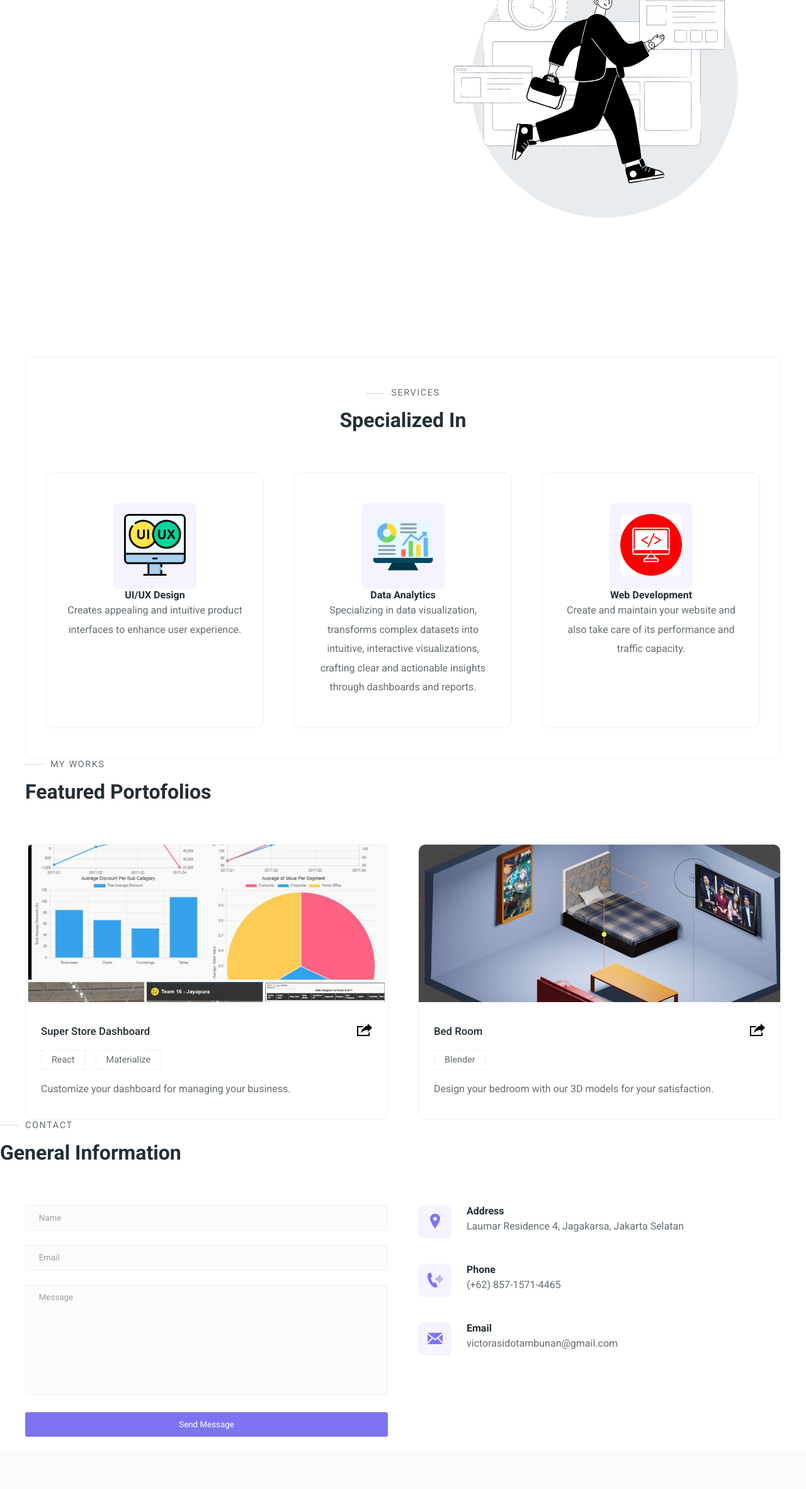
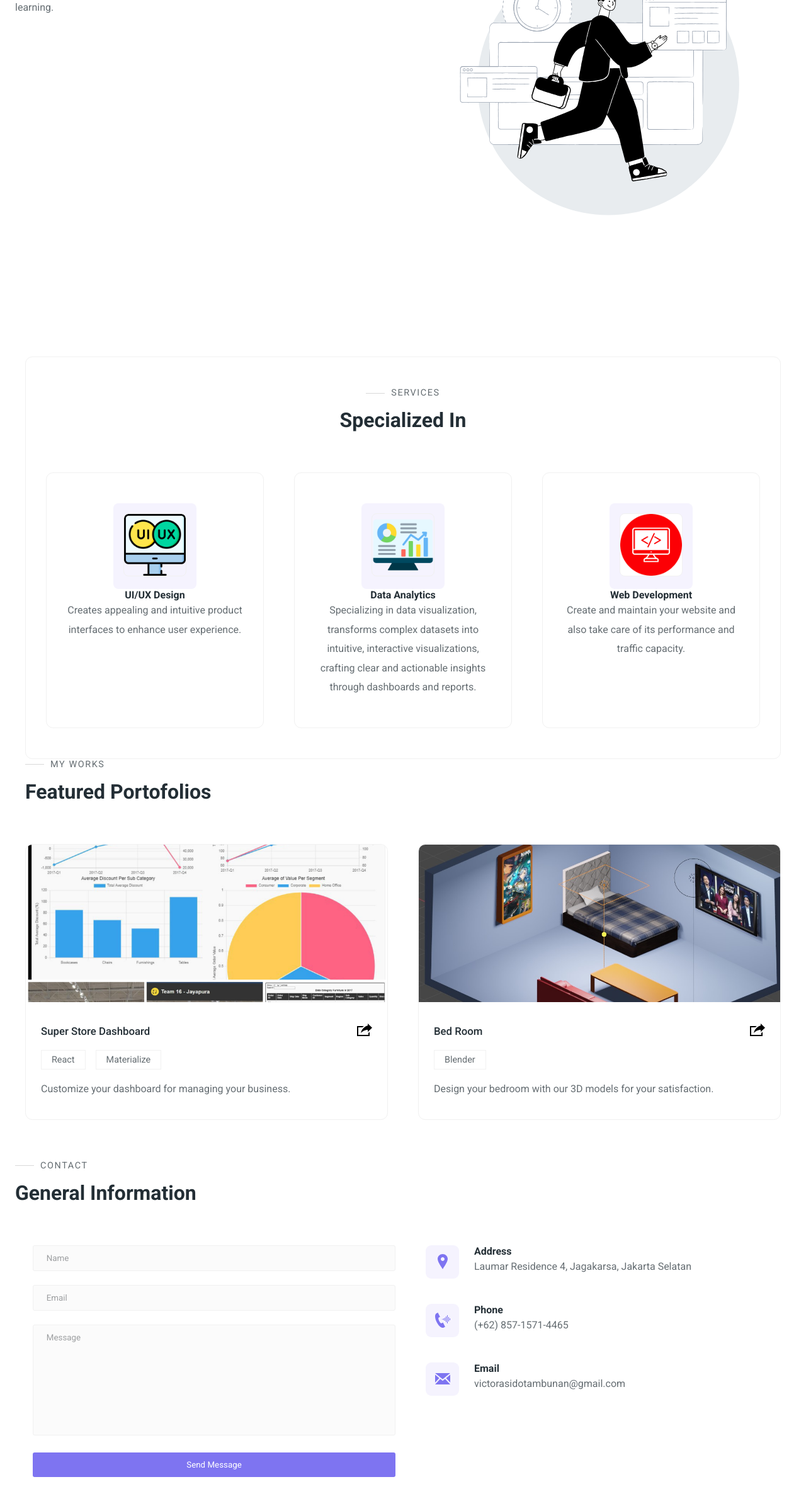
Before and after one commit to victorasido/WebPorto-V1.0, a plain HTML site: page index.html in a window 1280 px wide. Shown: the part 271-2635 px from the top of the page at 63% size. Drawn offline with Linux system fonts and the light colour scheme.

Commit message:
Update style.css

```diff
--- a/style.css
+++ b/style.css
@@ -157,6 +157,7 @@ nav ul li a {
 }
 
 #hero {
+    padding-left: 1.5rem;
     height: 720px;
     display: grid;
     grid-template-columns: 1fr 1fr;
@@ -227,10 +228,14 @@ nav ul li a {
 }
 
 /* portofolios section */
-#portfolios {
+#portfolios{
     padding: var(--sectionPadding);
     margin-bottom: 50px; /* Atur jarak bagian bawah */
 }
+#Portofolios {
+    margin-bottom: 4rem; /* Atur sesuai kebutuhan */
+}
+
 
 .portofolio {
     border-radius: var(--itemBorderRadius);
@@ -286,6 +291,10 @@ nav ul li a {
 }
 
 /* Contact Section Styling */
+#Contact {
+    padding-left: 1.5rem;
+}
+
 #contact {
     padding: var(--sectionPadding);
 }
```
